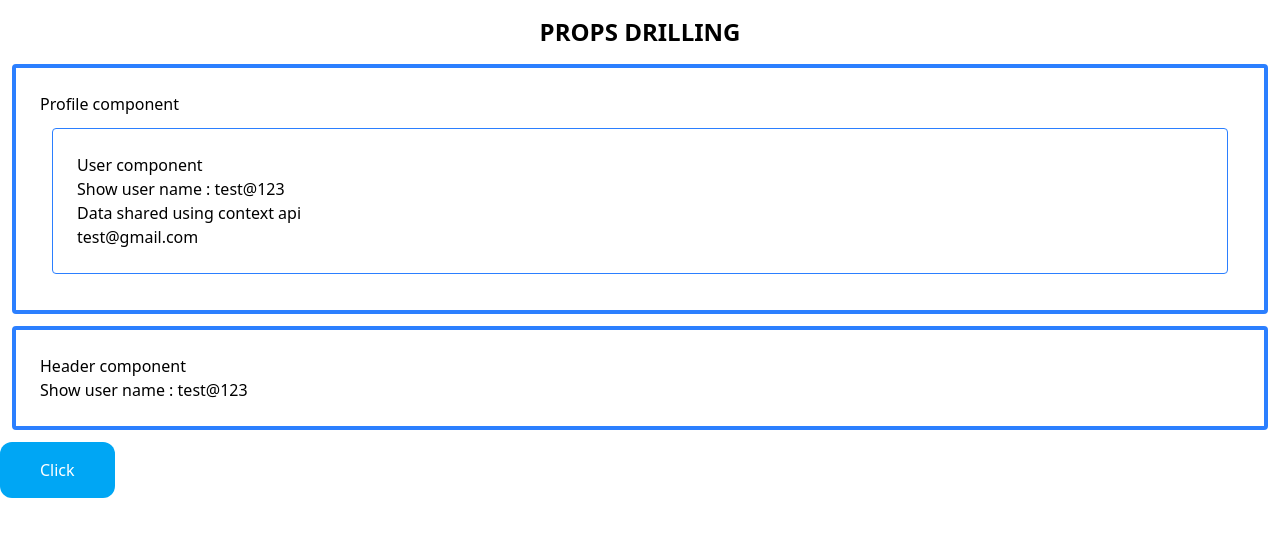
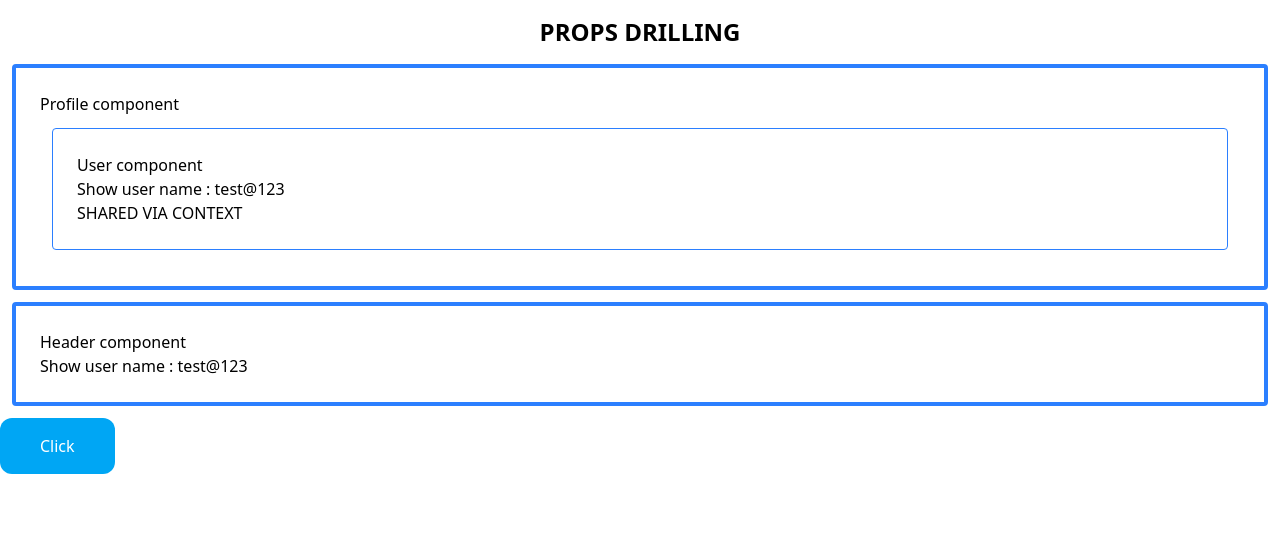
Before and after one commit to riteshpatidar08/React-TR3, a React (Vite) app: page /dashboard in a window 1280 px wide. Shown: the top 536 px of the page. Built offline with nearby package versions, Linux system fonts and the light colour scheme.

Commit message:
updated till the context api

```diff
--- a/src/components/User.jsx
+++ b/src/components/User.jsx
@@ -2,17 +2,17 @@ import React from 'react';
 import { useContext } from 'react';
 import { DataContext } from '../context/DataContext';
 function User({ username }) {
-  const { username: newUsername, email } = useContext(DataContext);
-  console.log(newUsername);
-  console.log('user component is running');
+const {name , setname } = useContext(DataContext)
+console.log(name)
   return (
     <div className="border p-6 border-blue-500 m-3 rounded-sm">
       <h1>User component</h1>
       <h1>Show user name : {username}</h1>
-      <h1>{newUsername}</h1>
-      <h1>{email}</h1>
+     <h1>{name}</h1>
     </div>
   );
 }
 
 export default User;
+
+//create a context file and create a function to fetch data from jsonplaceholder api then shared this function via context api and call in a component to fetch the data .
--- a/src/context/DataContext.jsx
+++ b/src/context/DataContext.jsx
@@ -1,18 +1,27 @@
 //NOTE STEP1 IMPORT CREATECONTEXT FN FROM REACT ;
-import { createContext, useState } from 'react';
+import { createContext  , useState} from "react";
 
 //NOTE STEP2 call the createContext fn and save its result with in a variable name same as user context file and export it
-export const DataContext = createContext();
+ export const DataContext = createContext()
 
 //NOTE STEP3 Create a PROVIDER COMPONENT where you can define the data which you are going to share across your react application.
-export const DataProvider = ({ children }) => {
-  const [username, setUsername] = useState('Data shared using context api');
-  console.log(children);
-  const [email, setEmail] = useState('test@gmail.com');
+export const DataProvider = ({children}) => {
+  const [name , setName] = useState('SHARED VIA CONTEXT')
+  // const sum  = (a,b) => {
+  //   return a + b
+  // }
   return (
-    <DataContext.Provider value={{ username, email }}>
-      {children}
+  <DataContext.Provider value={{name,setName,}}>
+{children}
+{/* //children is equal to app */}
+ </DataContext.Provider>
+  )
+}
+
       {/* here the value of children itself is app component = app */}
-    </DataContext.Provider>
-  );
-};
+
+
+
+
+//NOTE PROPS DRILLING
+//NOTE CONTEXT FILE
```
